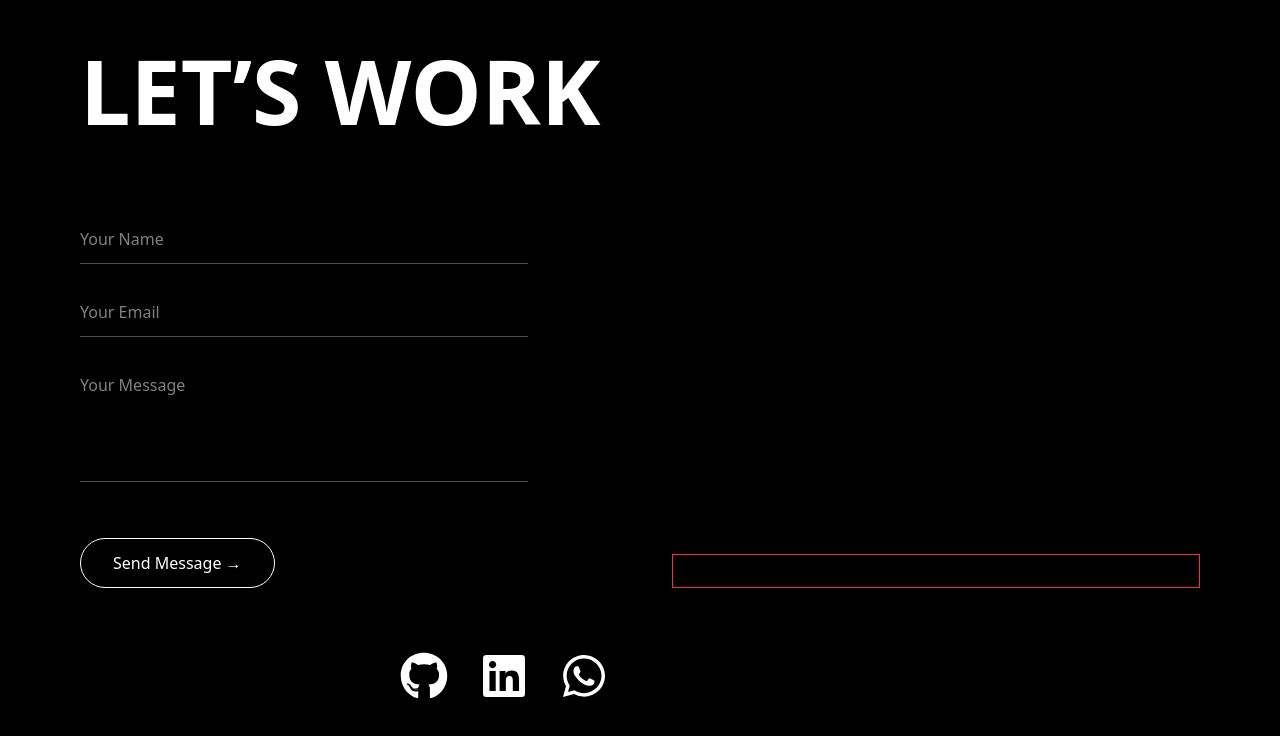
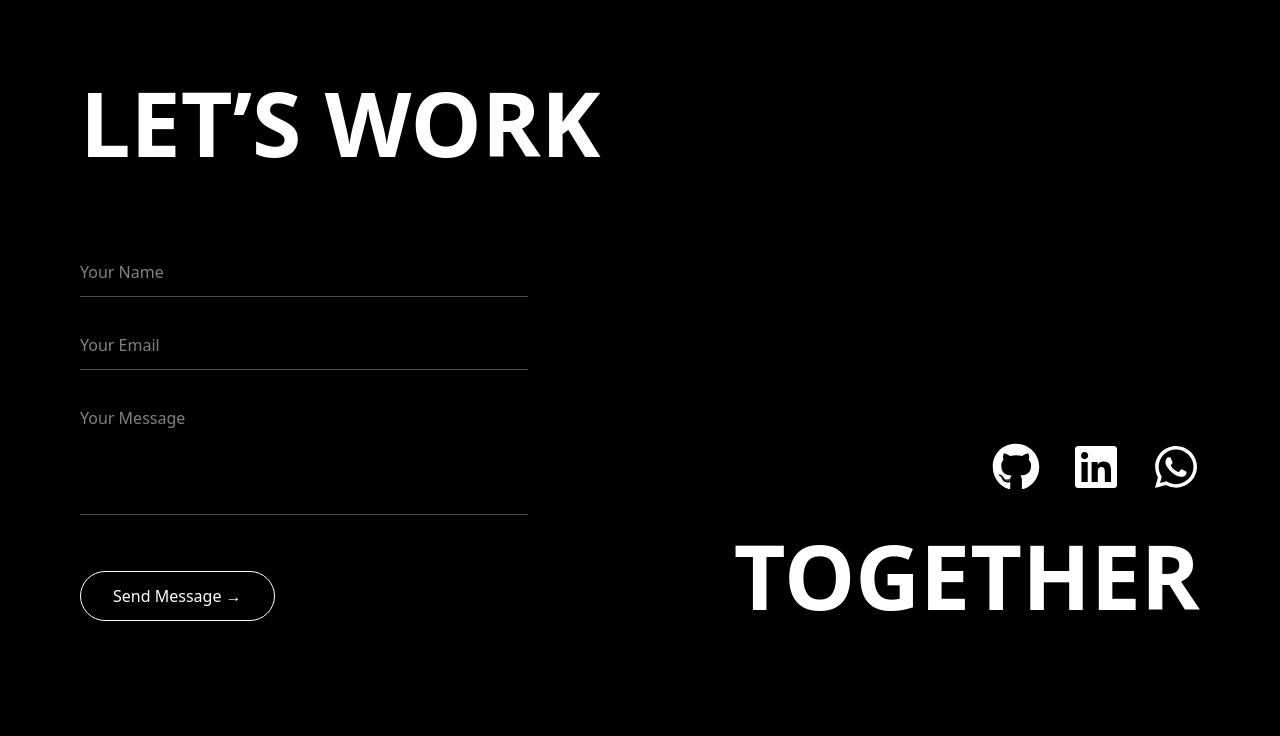
Before and after one commit to sandula-sanchana/portfolio-react, a React (Vite) app: page / in a window 1280 px wide. Shown: the part 2052-2788 px from the top of the page. Built offline with nearby package versions, Linux system fonts and the light colour scheme; a web font is replaced by a local one.

Commit message:
add contact section +styles+ cat typing

```diff
--- a/src/components/skills/CatTyping.jsx
+++ b/src/components/Contact/CatTyping.jsx
@@ -17,7 +17,8 @@ const CatTyping = () => {
     return (
         <div
             ref={catRef}
-            className="absolute top-20 right-20 w-68 select-none"
+
+             className="hidden lg:block absolute top-1/2 right-1/2 w-68 select-none "
         >
             <img
                 src="https://media.giphy.com/media/v1.Y2lkPTc5MGI3NjExbGcwMmhmN3Z2YzRyNnF4M2I5Y3diYXE0NmllNGM2bnQweWRnYWI5ciZlcD12MV9naWZzX3NlYXJjaCZjdD1n/sthmCnCpfr8M8jtTQy/giphy.gif"
--- a/src/pages/ContactSection.jsx
+++ b/src/pages/ContactSection.jsx
@@ -1,9 +1,9 @@
-import { useRef, useLayoutEffect } from "react";
+import {useRef, useLayoutEffect, useState, useEffect} from "react";
 import gsap from "gsap";
 import ScrollTrigger from "gsap/ScrollTrigger";
 import SplitType from "split-type";
 import { FaGithub, FaLinkedin, FaWhatsapp } from "react-icons/fa";
-import CatTyping from "../components/skills/CatTyping.jsx";
+import CatTyping from "../components/Contact/CatTyping.jsx";
 
 gsap.registerPlugin(ScrollTrigger);
 
@@ -12,6 +12,23 @@ export const ContactSection = () => {
     const titleRef = useRef(null);
     const formRef = useRef(null);
     const iconsRef = useRef([]);
+
+
+    const [showCat, setShowCat] = useState(false);
+
+    useEffect(() => {
+        // Check width initially
+        const checkWidth = () => setShowCat(window.innerWidth > 1645);
+
+        checkWidth();
+
+        // Update on resize
+        window.addEventListener("resize", checkWidth);
+
+        // Cleanup
+        return () => window.removeEventListener("resize", checkWidth);
+    }, []);
+
 
     useLayoutEffect(() => {
         const ctx = gsap.context(() => {
@@ -64,7 +81,7 @@ export const ContactSection = () => {
     return (
         <section
             ref={sectionRef}
-            className="min-h-screen bg-black text-white px-6 md:px-20 py-24 flex flex-col justify-center overflow-hidden"
+            className="min-h-screen relative bg-black text-white px-6 md:px-20 py-24 flex flex-col justify-center overflow-hidden"
         >
             {/* TOP TITLE */}
             <h1
@@ -75,7 +92,7 @@ export const ContactSection = () => {
             </h1>
 
             {/* CONTENT */}
-            <div className="grid md:grid-cols-2 gap-16 mt-20 items-end">
+            <div className="grid md:grid-cols-2 gap-16 mt-20 items-end relative">
 
                 {/* FORM */}
                 <form
@@ -107,11 +124,6 @@ export const ContactSection = () => {
                 </form>
 
 
-                <div className="border border-red-500 p-4">
-                    <CatTyping />
-                </div>
-
-
                 {/* RIGHT COLUMN */}
                 <div className="flex flex-col gap-10 items-start md:items-end">
 
@@ -136,6 +148,13 @@ export const ContactSection = () => {
                     </h1>
                 </div>
             </div>
+
+
+            {showCat && (
+                <div >
+                    <CatTyping />
+                </div>
+            )}
         </section>
     );
 
```
